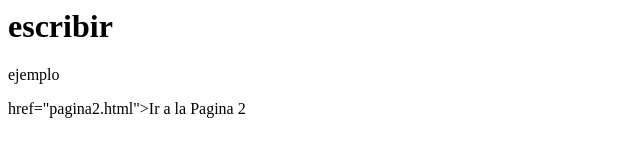
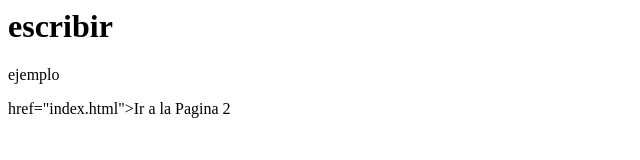
Before and after one commit to PILABRYANSOF/noveno3, a plain HTML site: page Pagina1.HTML in a window 1280 px wide. Shown: the full height of the page, 0-640 px from the left. Drawn offline with Linux system fonts and the light colour scheme.

Commit message:
Update Pagina1.HTML

```diff
--- a/Pagina1.HTML
+++ b/Pagina1.HTML
@@ -5,7 +5,7 @@
 <body>
 <h1>escribir</h1>
 <p>ejemplo</p>
-<a>href="pagina2.html">Ir a la Pagina 2</a>
+<a>href="index.html">Ir a la Pagina 2</a>
 
 
 </body>
```
